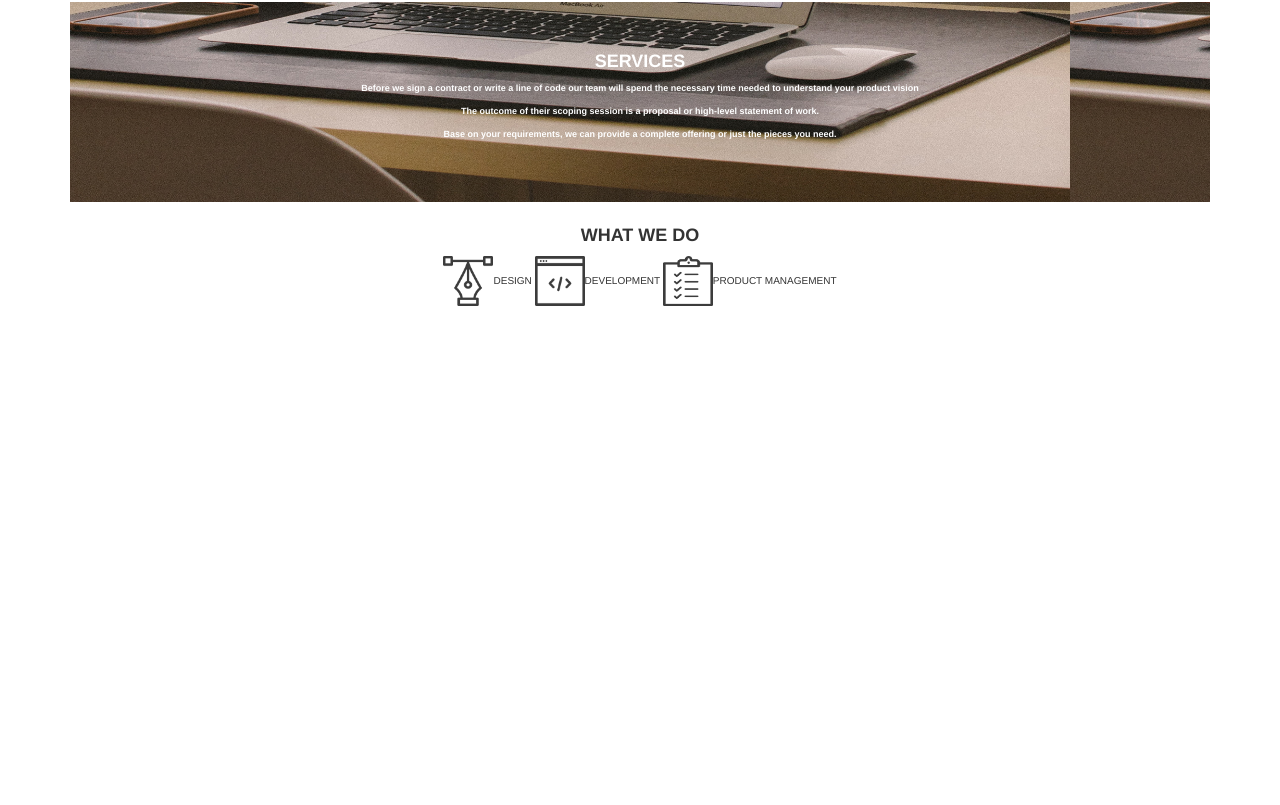
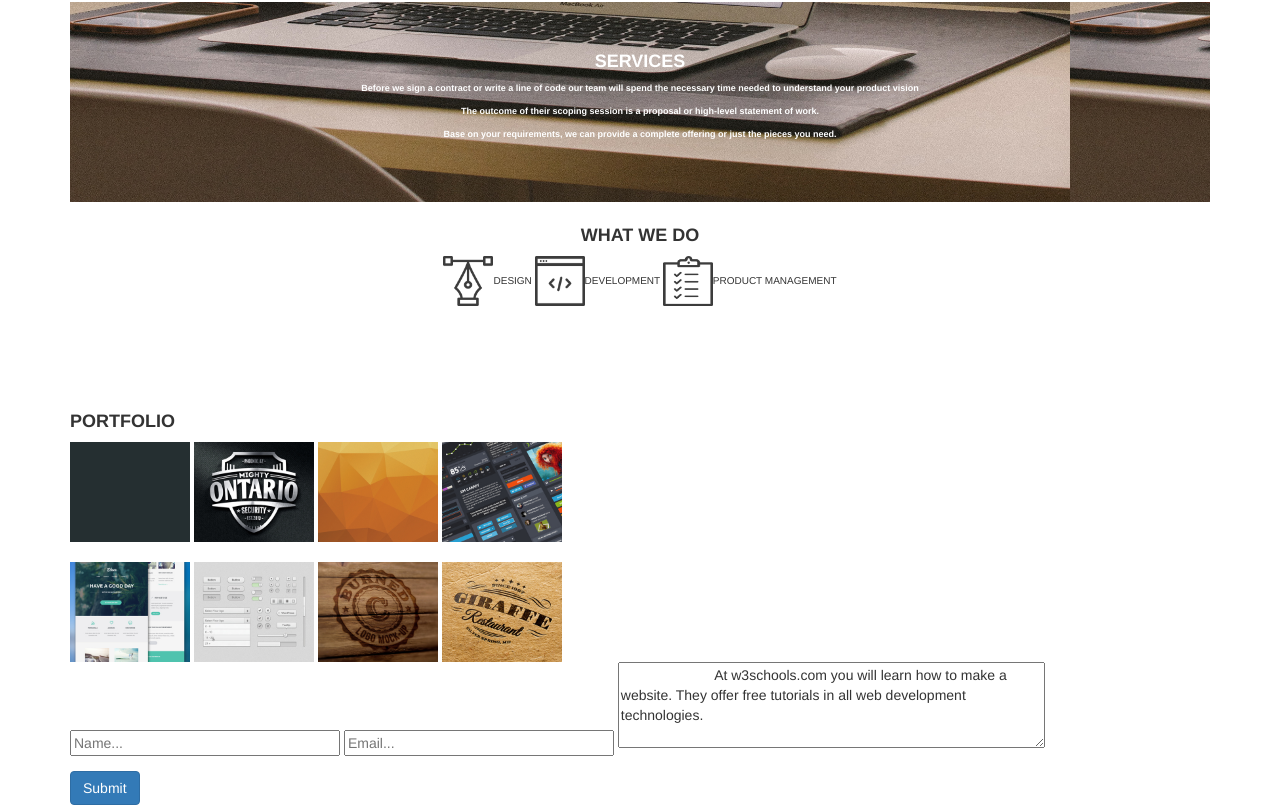
Before and after one commit to FITSTARGILLY2643/Delani-Studio, a plain HTML site: page index.html in a window 1280 px wide. Shown: the part 709-1514 px from the top of the page. Before the commit the page ends 1111 px from the top, so only its background shows below. Drawn offline with nearby package versions, Linux system fonts and the light colour scheme.

Commit message:
Add portfolio icons

```diff
--- a/index.html
+++ b/index.html
@@ -30,7 +30,8 @@
             <div id="about-paragraphs">
                 <P>When you work with us, you are part of a team of committed collaborators. All aspects of our software development process are intergrated,interactive and a gile</P>
                 <P>Our approach unifies design, development and product management to create exceptional product</P>
-                <P>We start each project by understanding your business goals, the users needs and the product requirements</P>
+                <P>We start each project by understanding your business goals, the users needs and the product requirements
+                </P>
                 <P>Then we help translate them into effective and elegant solutions</P>
             </div><br><br>
 
@@ -40,7 +41,8 @@
             <h4><b>SERVICES</b></h4>
             <div id="services-paragraphs">
                 <p>
-                    <b>Before we sign a contract or write a line of code our team will spend the necessary time needed to understand your product vision</b></p>
+                    <b>Before we sign a contract or write a line of code our team will spend the necessary time needed
+                        to understand your product vision</b></p>
                 <p><b>The outcome of their scoping session is a proposal or high-level statement of work.</b></p>
                 <p><b>Base on your requirements, we can provide a complete offering or just the pieces you need.</b></p>
 
@@ -55,10 +57,35 @@
             <img src=" /img/services_icons/product_icon.png " alt="product icon " height="50px " width="50px">PRODUCT MANAGEMENT
 
         </div>
-    </div>
+        <div class="portfolio">
+            <h4><b>PORTFOLIO</b></h4>
+            <img src="/img/portfolio/work4.jpg" alt="4" height="100px" width="120px">
+            <img src="/img/portfolio/work3.jpg" alt="3" height="100px" width="120px">
+            <img src="/img/portfolio/work2.jpg" alt="2" height="100px" width="120px">
+            <img src="/img/portfolio/work1.jpg" alt="1" height="100px" width="120px"><br><br>
 
+            <img src="/img/portfolio/work5.jpg" alt="5" height="100px" width="120px">
+            <img src="/img/portfolio/work6.jpg" alt="6" height="100px" width="120px">
+            <img src="/img/portfolio/work7.jpg" alt="7" height="100px" width="120px">
+            <img src="/img/portfolio/work8.jpg" alt="8" height="100px" width="120px">
 
+        </div>
 
+        <div class="contact-us">
+
+            <form name="myform">
+                <div class="form-group">
+                    <input type="text" id="name" placeholder="Name..." size="30px">
+                    <input type="email" id="email" placeholder="Email..." size="30px">
+                    <textarea id="message" name="message" rows="4" cols="50">
+                        At w3schools.com you will learn how to make a website. They offer free tutorials in all web development technologies.
+                        </textarea>
+
+                </div>
+                <button type="submit" class="btn btn-primary">Submit</button>
+            </form>
+
+        </div>
 
 
     </div>
```
